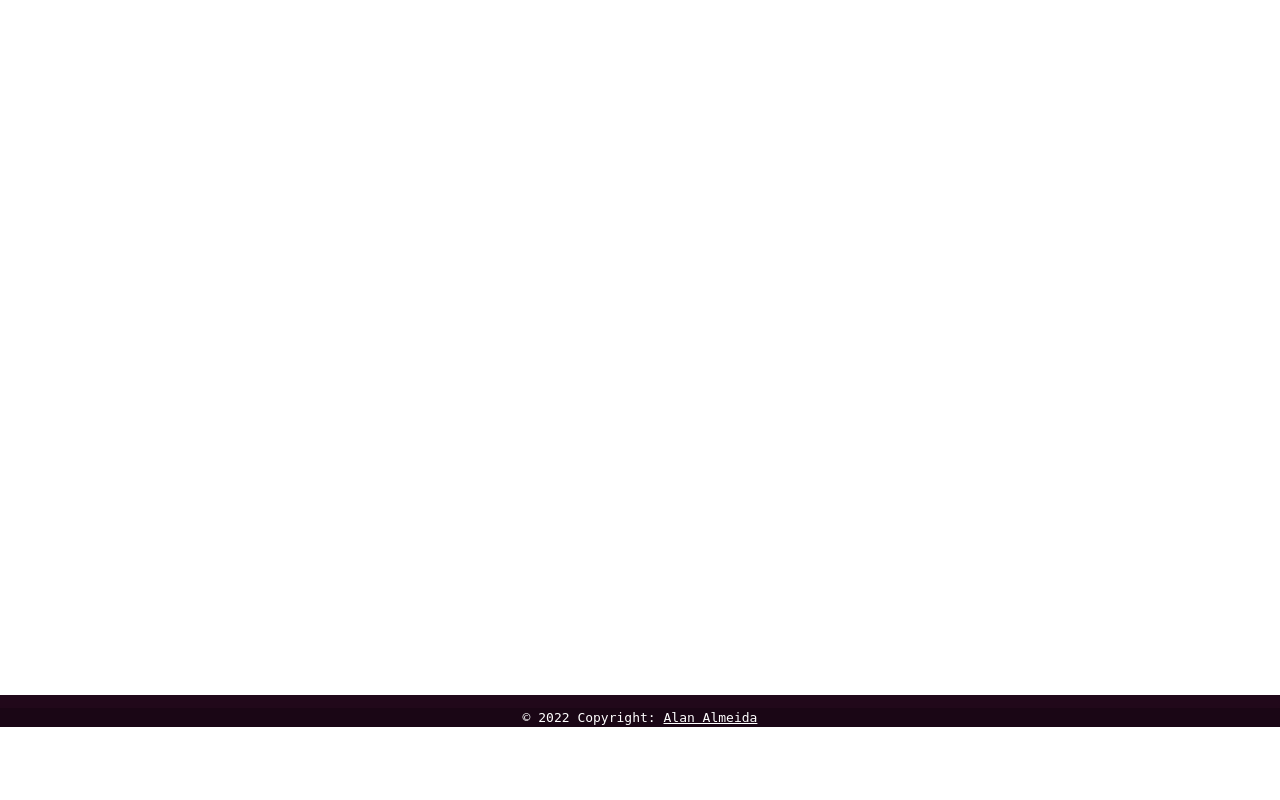
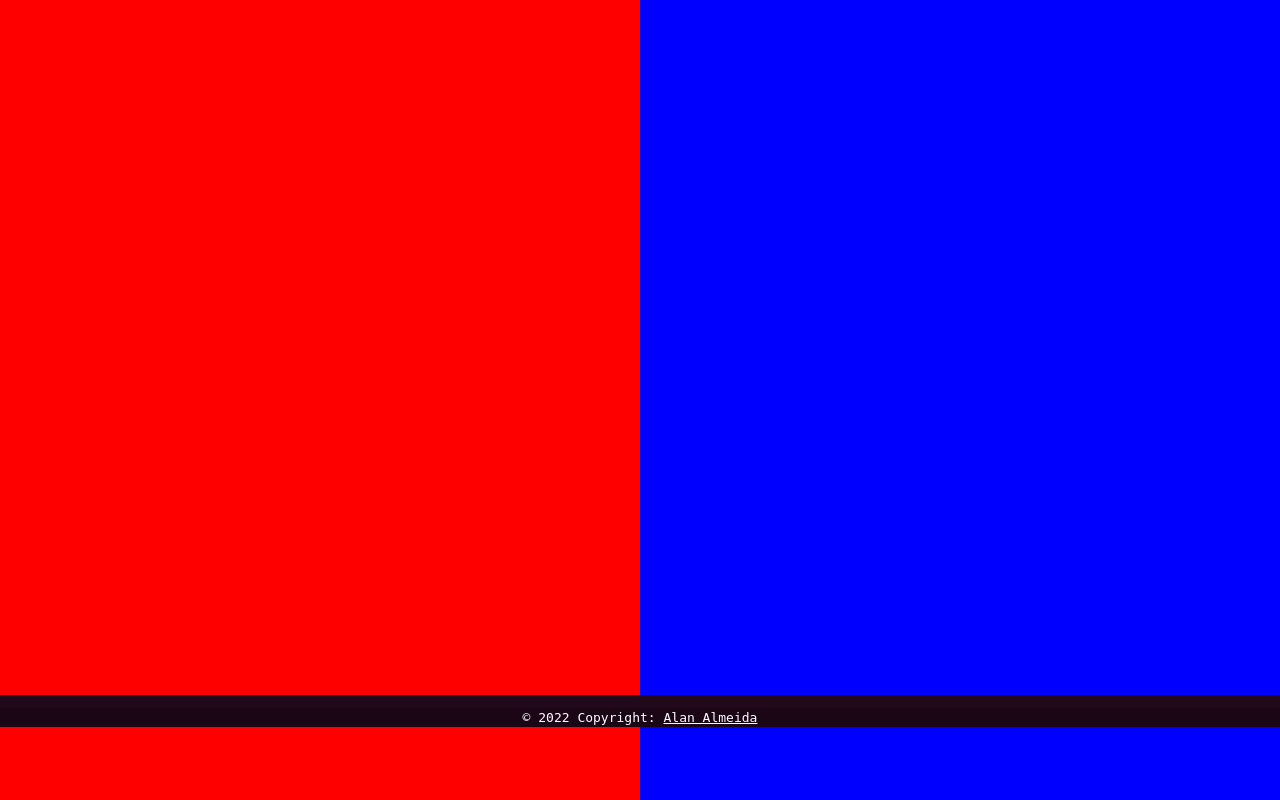
Before and after one commit to iwtga/basic-banking-system, a Flask app: page / in a window 1280 px wide. Shown: the part 73-873 px from the top of the page. Before the commit the page ends 800 px from the top, so only its background shows below. Run offline with Flask 2, Linux system fonts and the light colour scheme; some libraries are stand-ins or nearby versions.

Commit message:
minor improvements

```diff
--- a/banksystem/models.py
+++ b/banksystem/models.py
@@ -10,7 +10,7 @@ class Customer(db.Model):
     received = db.relationship('Transfers', backref='receiver', foreign_keys='[transfers.c.receiver_id]')
 
     def __repr__(self) -> str:
-        return f"{self.id}"
+        return f"{self.name}"
 
 class Transfers(db.Model):
     id = db.Column(db.Integer, primary_key=True)
--- a/banksystem/static/css/style.css
+++ b/banksystem/static/css/style.css
@@ -44,3 +44,17 @@ table.user > tr,td {
 .rbuttons:hover {
     background-color:mediumpurple;
 }
+
+.section1 {
+    width: 50%;
+    background-color: red;
+    height: 100vh;
+    float: left;
+}
+
+.section2 {
+    width: 50%;
+    background-color: blue;
+    height: 100vh;
+    float: left;
+}
--- a/banksystem/templates/index.html
+++ b/banksystem/templates/index.html
@@ -3,4 +3,12 @@
 {% block title %}{{ title }}{% endblock %}
 
 {% block body %}
+<div class="section1">
+    <div class="main-box">
+        <img src="" alt="">
+    </div>
+</div>
+<div class="section2">
+
+</div>
 {% endblock %}
--- a/banksystem/templates/transfers.html
+++ b/banksystem/templates/transfers.html
@@ -4,15 +4,15 @@
 
 {% block body %}
 <div class="main-content">
-    <h1>Transfers:</h1>
+    <h1>Transfer Log</h1>
     <br>
     {% if transfs %}
         <table class="table table-bordered">
             <thead class="table-dark">
                 <tr>
                     <th scope="col">No.</th>
-                    <th scope="col">Sender ID</th>
-                    <th scope="col">Receiver ID</th>
+                    <th scope="col">Sender</th>
+                    <th scope="col">Receiver</th>
                     <th scope="col">Amount ($)</th>
                     <th scope="col">Timestamp</th>
                 </tr>
--- a/banksystem/templates/viewcustomers.html
+++ b/banksystem/templates/viewcustomers.html
@@ -4,7 +4,7 @@
 
 {% block body %}
 <div class="main-content">
-    <a class="head" href="{{ url_for('index') }}"><h1>ABC Bank</h1></a>
+    <h1>ABC Bank Catalogue</h1>
     <br>
     {% if custs %}
         <table class="table table-bordered">
```
Also changed, not shown: banksystem/static/images/customer.png (added), banksystem/static/images/transfer.png (added).
